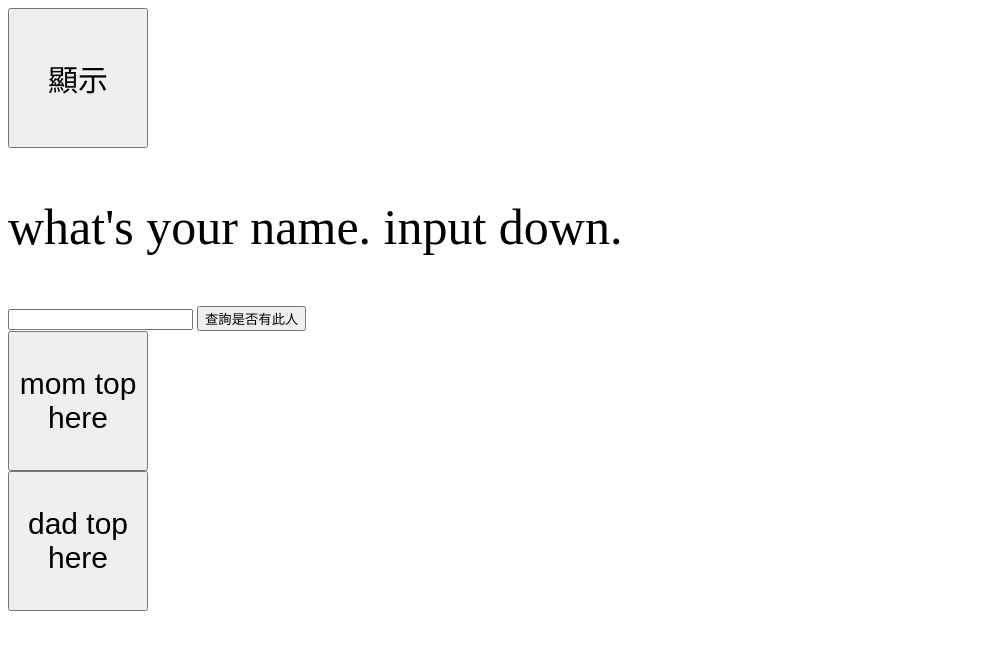
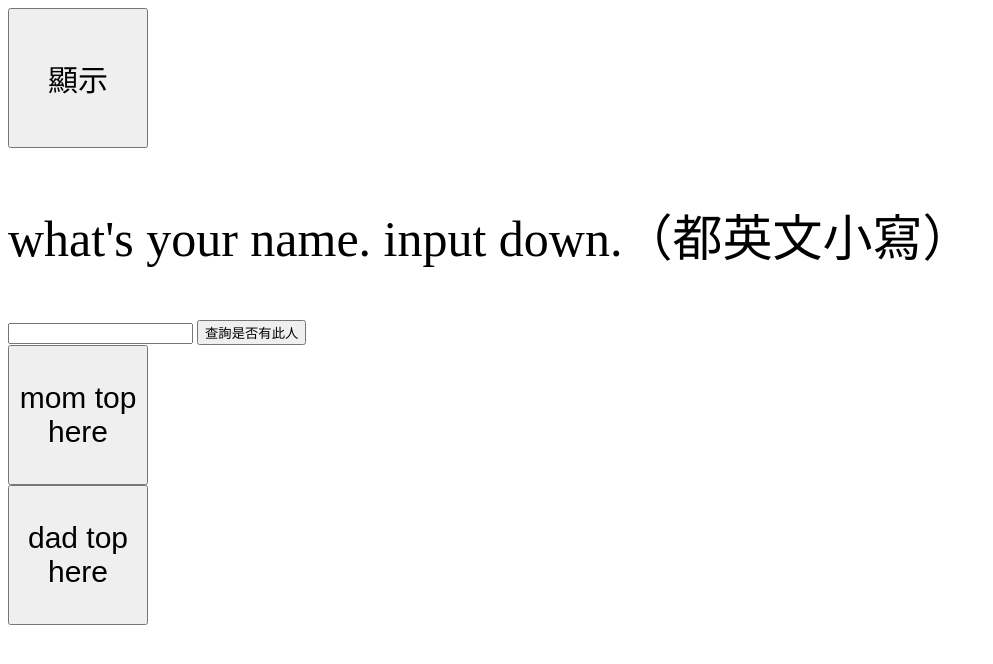
Before and after one commit to zeustseng-create/Zeus, a plain HTML site: page test1.html in a window 1280 px wide. Shown: the whole page, without its empty margins (0-993 px from the left). Drawn offline with Linux system fonts and the light colour scheme.

Commit message:
Update test1.html

```diff
--- a/test1.html
+++ b/test1.html
@@ -23,7 +23,7 @@ function show() {
 }
 </script>
 <p style="font-size: 50px;">
-what's your name. input down.<br>
+what's your name. input down.（都英文小寫）<br>
 </p>
 <input name="fuck">
 <button onclick="kk">
```
